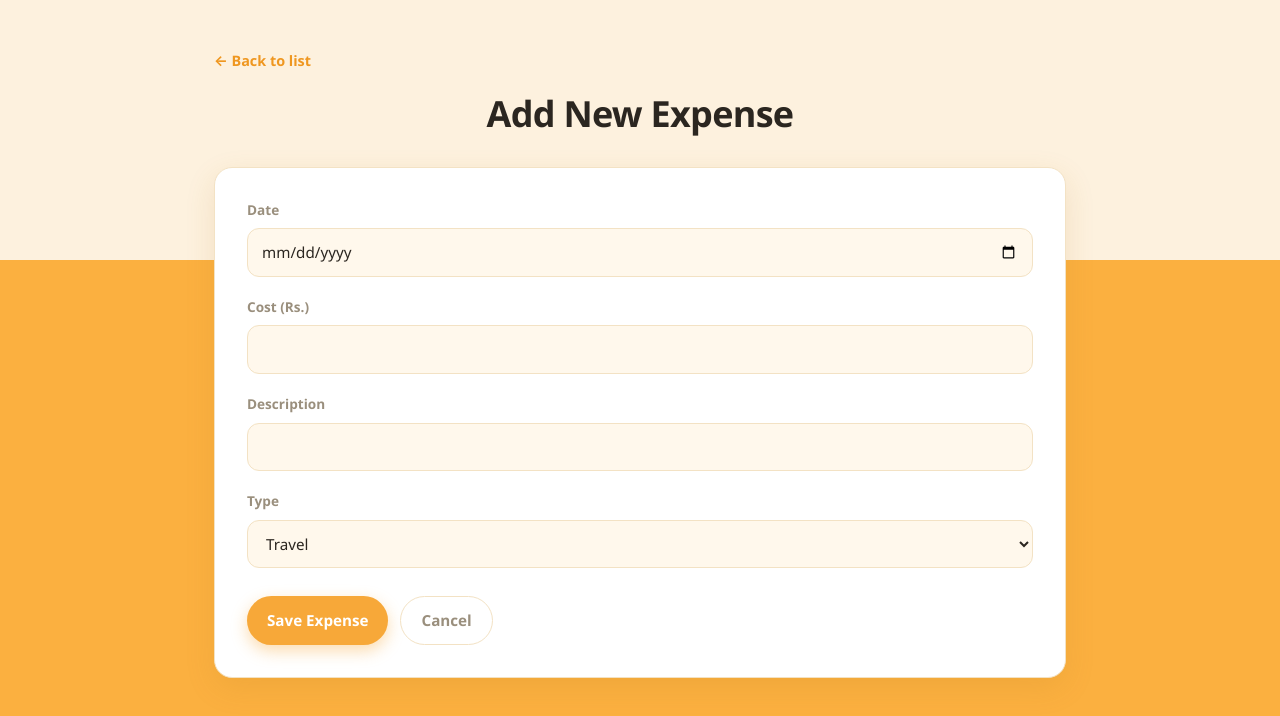
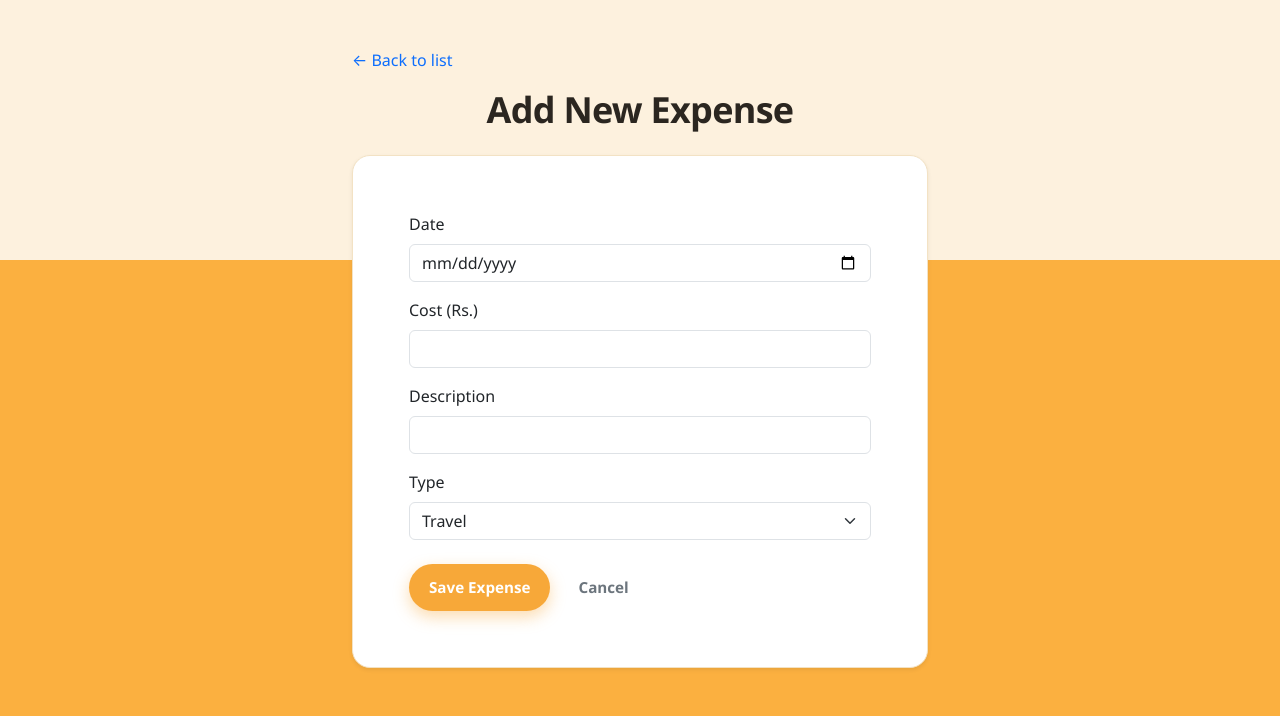
Before and after one commit to nethmidilekshakavi/expense-manager--U19971-PFL, a React app in the folder frontend/: page /add in a window 1280 px wide. Shown: the top 716 px of the page. Built offline with nearby package versions, Linux system fonts and the light colour scheme; the HTML template or start-up script is replaced by a standard one.

Commit message:
Add Bootstrap styling and accessibility improvements to AddExpense

```diff
--- a/frontend/src/pages/AddExpense.jsx
+++ b/frontend/src/pages/AddExpense.jsx
@@ -38,62 +38,80 @@ function AddExpense() {
   };
 
   return (
-    <div className="app-container">
-      <Link to="/" className="link-back">&larr; Back to list</Link>
-      <h1>Add New Expense</h1>
+    <div className="container py-5" style={{ maxWidth: '600px' }}>
+      <Link to="/" className="d-inline-block mb-3 text-decoration-none">
+        &larr; Back to list
+      </Link>
+      <h1 className="mb-4">Add New Expense</h1>
 
-      <div className="card">
+      <div className="card shadow-sm">
+        <div className="card-body p-4">
           {errors.general && (
-          <p role="alert" className="alert alert-error">{errors.general}</p>
+            <div className="alert alert-danger" role="alert">
+              {errors.general}
+            </div>
           )}
 
           <form onSubmit={handleSubmit} noValidate>
-          <div className="form-group">
-            <label htmlFor="date">Date</label>
+            <div className="mb-3">
+              <label htmlFor="date" className="form-label">Date</label>
               <input
                 type="date"
                 id="date"
                 name="date"
+                className={`form-control ${errors.date ? 'is-invalid' : ''}`}
                 value={formData.date}
                 onChange={handleChange}
                 required
+                aria-describedby={errors.date ? 'date-error' : undefined}
               />
-            {errors.date && <p className="field-error">{errors.date[0]}</p>}
+              {errors.date && (
+                <div id="date-error" className="invalid-feedback">{errors.date[0]}</div>
+              )}
             </div>
 
-          <div className="form-group">
-            <label htmlFor="cost">Cost (Rs.)</label>
+            <div className="mb-3">
+              <label htmlFor="cost" className="form-label">Cost (Rs.)</label>
               <input
                 type="number"
                 id="cost"
                 name="cost"
                 step="0.01"
                 min="0"
+                className={`form-control ${errors.cost ? 'is-invalid' : ''}`}
                 value={formData.cost}
                 onChange={handleChange}
                 required
+                aria-describedby={errors.cost ? 'cost-error' : undefined}
               />
-            {errors.cost && <p className="field-error">{errors.cost[0]}</p>}
+              {errors.cost && (
+                <div id="cost-error" className="invalid-feedback">{errors.cost[0]}</div>
+              )}
             </div>
 
-          <div className="form-group">
-            <label htmlFor="description">Description</label>
+            <div className="mb-3">
+              <label htmlFor="description" className="form-label">Description</label>
               <input
                 type="text"
                 id="description"
                 name="description"
+                className={`form-control ${errors.description ? 'is-invalid' : ''}`}
                 value={formData.description}
                 onChange={handleChange}
                 required
+                aria-describedby={errors.description ? 'description-error' : undefined}
               />
-            {errors.description && <p className="field-error">{errors.description[0]}</p>}
+              {errors.description && (
+                <div id="description-error" className="invalid-feedback">{errors.description[0]}</div>
+              )}
             </div>
 
-          <div className="form-group">
-            <label htmlFor="expense_type">Type</label>
+            <div className="mb-4">
+              <label htmlFor="expense_type" className="form-label">Type</label>
               <select
                 id="expense_type"
                 name="expense_type"
+                className="form-select"
                 value={formData.expense_type}
                 onChange={handleChange}
               >
@@ -103,13 +121,21 @@ function AddExpense() {
               </select>
             </div>
 
-          <div className="form-actions">
+            <div className="d-flex gap-2">
               <button type="submit" className="btn btn-primary" disabled={submitting}>
-              {submitting ? 'Saving...' : 'Save Expense'}
+                {submitting ? (
+                  <>
+                    <span className="spinner-border spinner-border-sm me-2" role="status" aria-hidden="true"></span>
+                    Saving...
+                  </>
+                ) : (
+                  'Save Expense'
+                )}
               </button>
-            <Link to="/" className="btn btn-secondary">Cancel</Link>
+              <Link to="/" className="btn btn-outline-secondary">Cancel</Link>
             </div>
           </form>
+        </div>
       </div>
     </div>
   );
```
Lines whose indentation alone changed are shown as unchanged.
